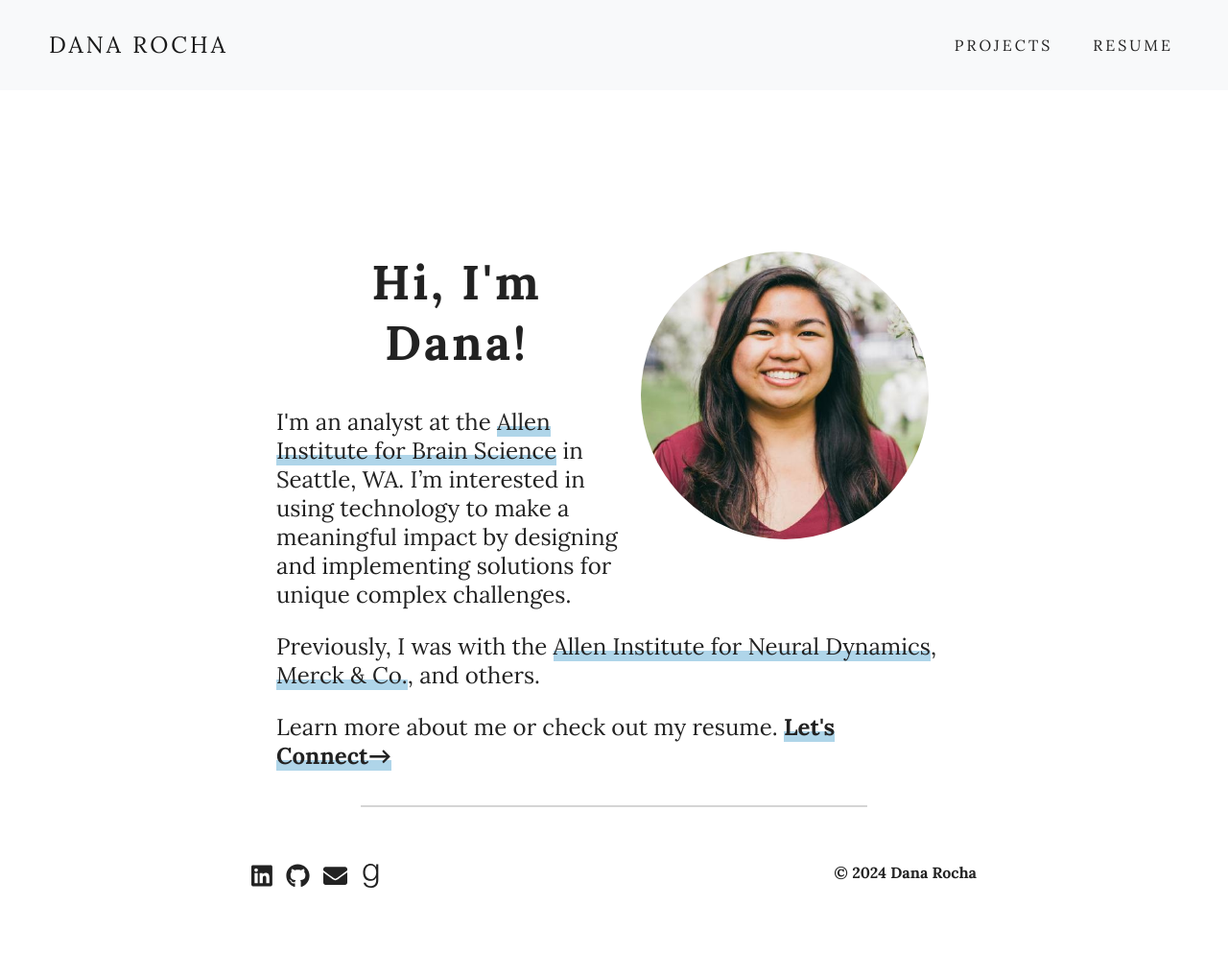
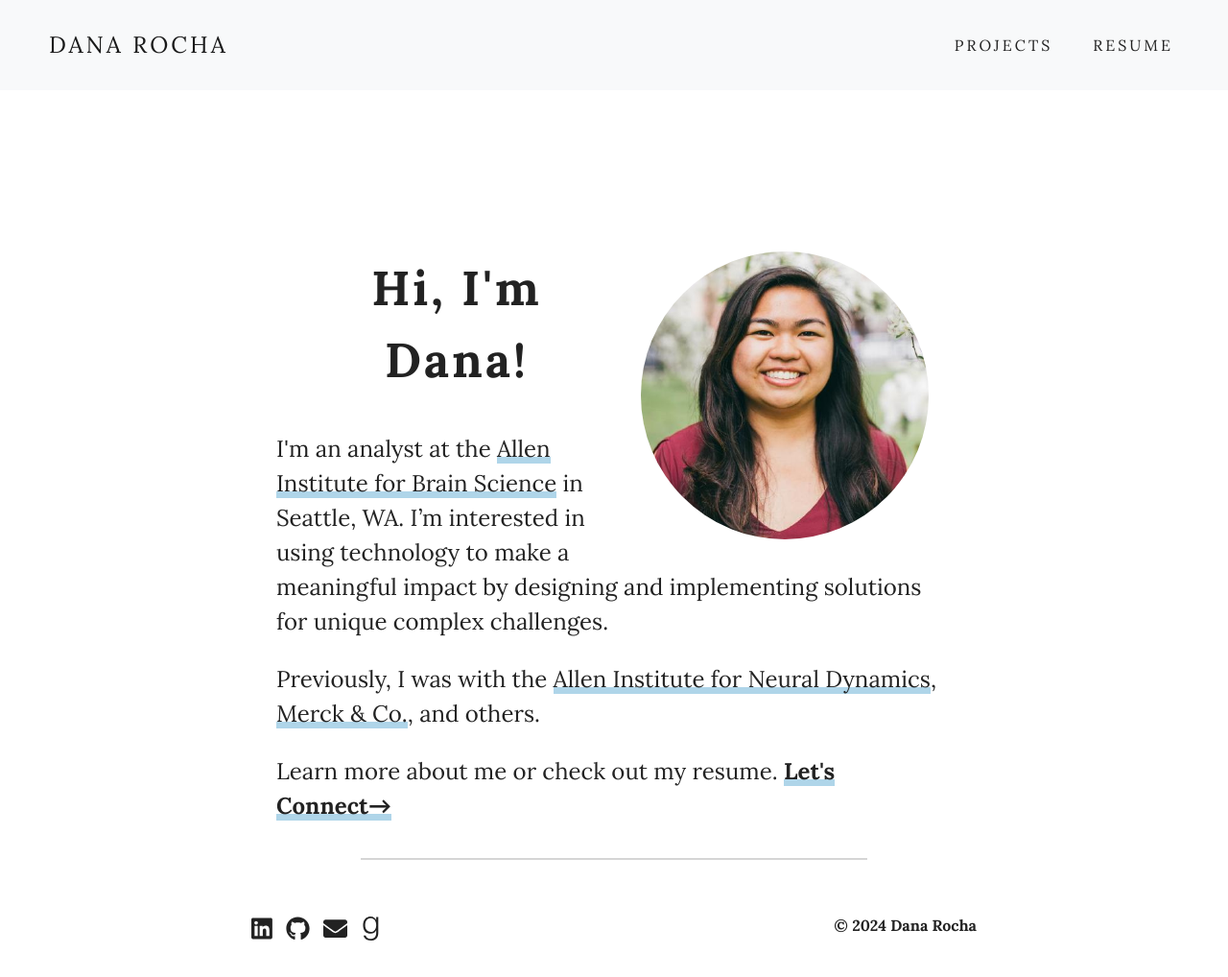
Before and after one commit to dana-rocha/dana-rocha.github.io, a Jekyll site: the page built from index.html, in a window 1280 px wide. Shown: the whole page at 96% size. Built offline with Jekyll 4.4.1, drawn with Linux system fonts in a browser that asks for light colours; nearby versions of some CDN libraries; before the commit the page ends 963 px from its top, so only the background shows below that.

Commit message:
bumps line height

```diff
--- a/styles/main.css
+++ b/styles/main.css
@@ -28,7 +28,7 @@
 }
 
 h1, h4 {
-	line-height: 1.25em;
+	line-height: 1.5em;
 }
 
 h1, h4, p {
@@ -41,7 +41,7 @@
 h4, h5, p {
 	text-align: left;
 	font-weight: 400;
-	}
+}
 
 h3, .update-section {
 	font-weight: 600;
@@ -225,7 +225,7 @@
 
 .highlight {
 	background: -webkit-gradient(linear, left top, left bottom, from(transparent), color-stop(65%, transparent), color-stop(65%, rgba(7, 118, 181, 1)), to(rgba(7, 118, 181, 1)));
-	background: linear-gradient(to bottom, transparent 0, transparent 65%, rgb(175, 213, 233, 1) 65%, rgba(175, 213, 233, 1) 100%);
+	background: linear-gradient(to bottom, transparent 0, transparent 77%, rgb(175, 213, 233, 1) 77%, rgba(175, 213, 233, 1) 100%);
 	height: 60%;
 	bottom: 0;
 	width: calc(100% + 4px);
```
